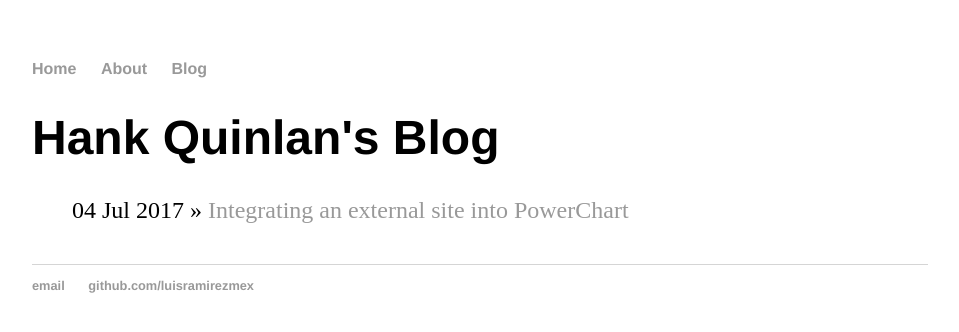
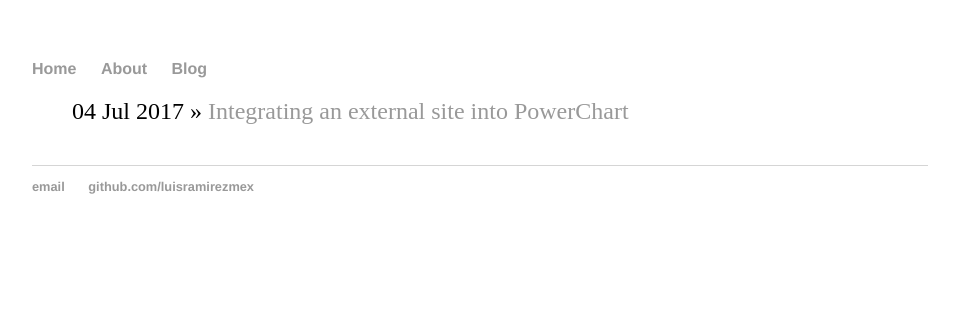
Before and after one commit to luisramirezmex/luisramirezmex.github.io, a Jekyll site: the page built from blog/index.html, in a window 1280 px wide. Shown: the top 332 px of the page, without its empty margins (160-1119 px from the left). Built offline with Jekyll 4.4.1, drawn with Linux system fonts in a browser that asks for light colours.

Commit message:
Update index.html

```diff
--- a/blog/index.html
+++ b/blog/index.html
@@ -1,8 +1,7 @@
 ---
 layout: default
-title: Hank Quinlan's Blog
+title: Luis Ramirez's Blog
 ---
-	<h1>{{ page.title }}</h1>
 	<ul class="posts">
 
 	  {% for post in site.posts %}
```
